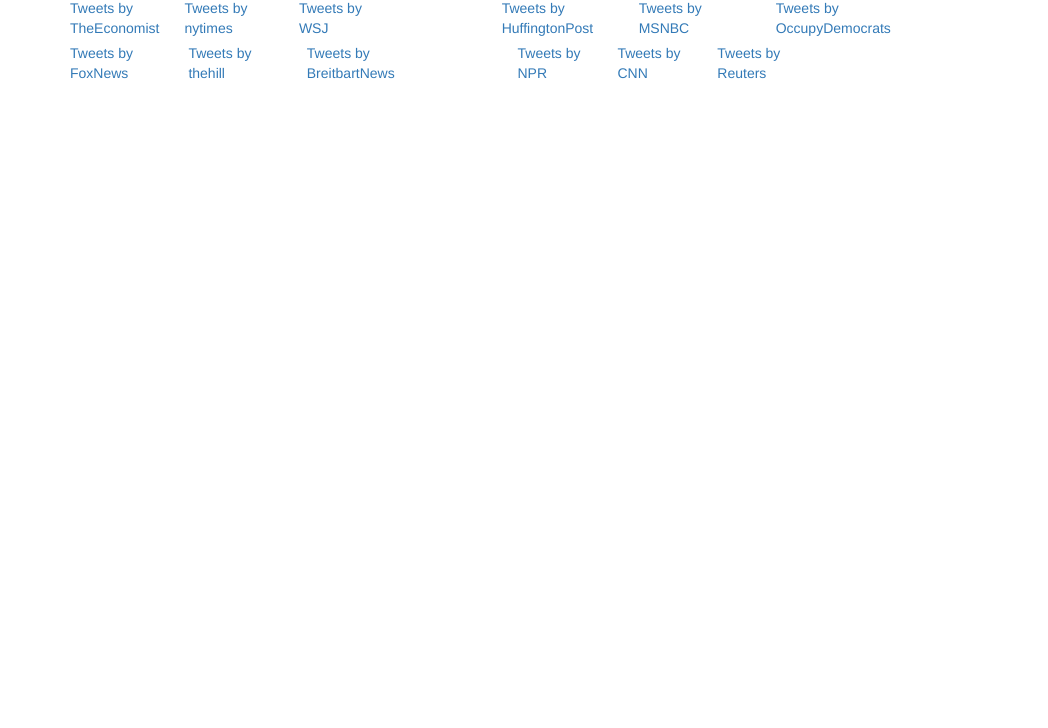
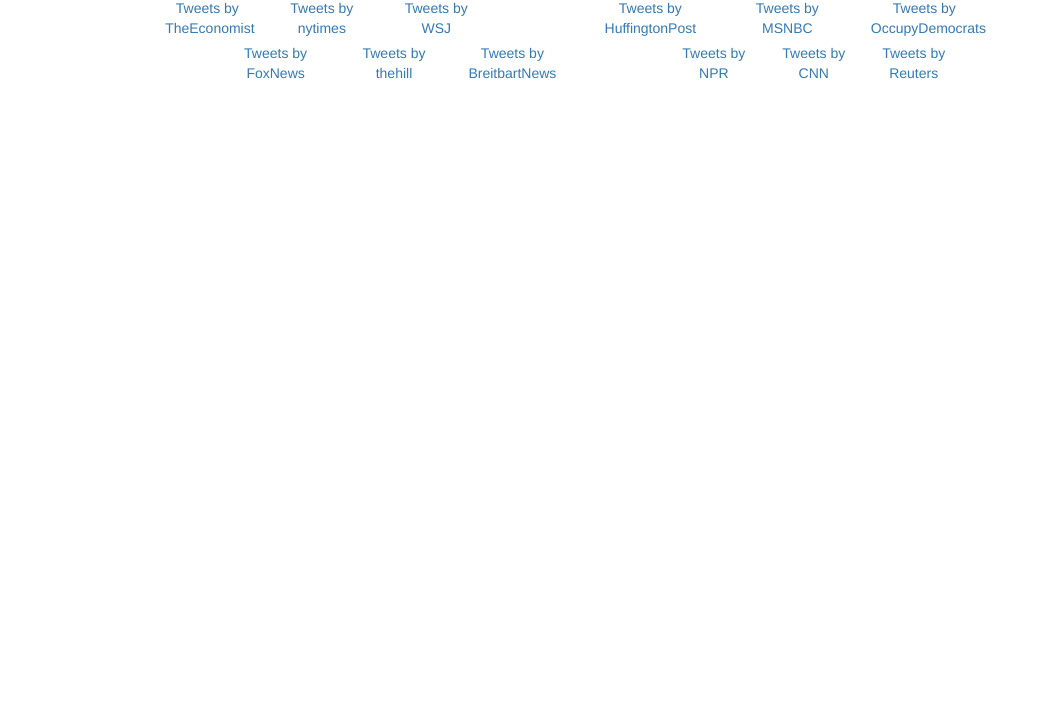
Before and after one commit to 1CTWgha/twitter, a plain HTML site: page index.html in a window 1280 px wide. Shown: the part 72-800 px from the top of the page, without its empty margins (0-1048 px from the left). Drawn offline with nearby package versions, Linux system fonts and the light colour scheme.

Commit message:
Tweet Size

```diff
--- a/index.html
+++ b/index.html
@@ -7,27 +7,28 @@
     <link rel="stylesheet" type="text/css" href="style.css">
   </head>
   <body>
-    <h1>OMNIVORE</h1>
     <div class="container">
+      <h1>OMNIVORE</h1>
+
       <div class="row">
-        <div class="col-xs-3"><a class="twitter-timeline" width="70%" height="50%" href="https://twitter.com/TheEconomist">Tweets by TheEconomist</a> <script async src="https://platform.twitter.com/widgets.js" charset="utf-8"></script></div>
-        <div class="col-xs-3"><a class="twitter-timeline" width="70%" height="50%" href="https://twitter.com/nytimes">Tweets by nytimes</a> <script async src="https://platform.twitter.com/widgets.js" charset="utf-8"></script></div>
-        <div class="col-xs-3"><a class="twitter-timeline" width="70%" height="50%" href="https://twitter.com/WSJ">Tweets by WSJ</a> <script async src="https://platform.twitter.com/widgets.js" charset="utf-8"></script></div>
+        <div class="col-xs-3"><a class="twitter-timeline" width="50em" height="25em" href="https://twitter.com/TheEconomist">Tweets by TheEconomist</a> <script async src="https://platform.twitter.com/widgets.js" charset="utf-8"></script></div>
+        <div class="col-xs-3"><a class="twitter-timeline" width="50em" height="25em" href="https://twitter.com/nytimes">Tweets by nytimes</a> <script async src="https://platform.twitter.com/widgets.js" charset="utf-8"></script></div>
+        <div class="col-xs-3"><a class="twitter-timeline" width="50em" height="25em" href="https://twitter.com/WSJ">Tweets by WSJ</a> <script async src="https://platform.twitter.com/widgets.js" charset="utf-8"></script></div>
       </div>
       <div class="row">
-        <div class="col-xs-3"><a class="twitter-timeline" width="300px" height="300px" href="https://twitter.com/HuffingtonPost">Tweets by HuffingtonPost</a> <script async src="https://platform.twitter.com/widgets.js" charset="utf-8"></script></div>
-        <div class="col-xs-3"><a class="twitter-timeline" width="300px" height="300px" href="https://twitter.com/MSNBC">Tweets by MSNBC</a> <script async src="https://platform.twitter.com/widgets.js" charset="utf-8"></script></div>
-        <div class="col-xs-3"><a class="twitter-timeline" width="300px" height="300px" href="https://twitter.com/OccupyDemocrats">Tweets by OccupyDemocrats</a> <script async src="https://platform.twitter.com/widgets.js" charset="utf-8"></script></div>
+        <div class="col-xs-3"><a class="twitter-timeline" width="50em" height="25em" href="https://twitter.com/HuffingtonPost">Tweets by HuffingtonPost</a> <script async src="https://platform.twitter.com/widgets.js" charset="utf-8"></script></div>
+        <div class="col-xs-3"><a class="twitter-timeline" width="50em" height="25em" href="https://twitter.com/MSNBC">Tweets by MSNBC</a> <script async src="https://platform.twitter.com/widgets.js" charset="utf-8"></script></div>
+        <div class="col-xs-3"><a class="twitter-timeline" width="50em" height="25em" href="https://twitter.com/OccupyDemocrats">Tweets by OccupyDemocrats</a> <script async src="https://platform.twitter.com/widgets.js" charset="utf-8"></script></div>
       </div>
       <div class="row">
-        <div class="col-xs-3"><a class="twitter-timeline" width="300px" height="300px" href="https://twitter.com/FoxNews">Tweets by FoxNews</a> <script async src="https://platform.twitter.com/widgets.js" charset="utf-8"></script></div>
-        <div class="col-xs-3"><a class="twitter-timeline" width="25%" height="35%" href="https://twitter.com/thehill">Tweets by thehill</a> <script async src="https://platform.twitter.com/widgets.js" charset="utf-8"></script></div>
-        <div class="col-xs-3"><a class="twitter-timeline" width="25%" height="35%" href="https://twitter.com/BreitbartNews">Tweets by BreitbartNews</a> <script async src="https://platform.twitter.com/widgets.js" charset="utf-8"></script></div>
+        <div class="col-xs-3"><a class="twitter-timeline" width="50em" height="25em" href="https://twitter.com/FoxNews">Tweets by FoxNews</a> <script async src="https://platform.twitter.com/widgets.js" charset="utf-8"></script></div>
+        <div class="col-xs-3"><a class="twitter-timeline" width="50em" height="25em" href="https://twitter.com/thehill">Tweets by thehill</a> <script async src="https://platform.twitter.com/widgets.js" charset="utf-8"></script></div>
+        <div class="col-xs-3"><a class="twitter-timeline" width="50em" height="25em" href="https://twitter.com/BreitbartNews">Tweets by BreitbartNews</a> <script async src="https://platform.twitter.com/widgets.js" charset="utf-8"></script></div>
       </div>
       <div class="row">
-        <div class="col-xs-3"><a class="twitter-timeline" width="25%" height="40%" href="https://twitter.com/NPR">Tweets by NPR</a> <script async src="https://platform.twitter.com/widgets.js" charset="utf-8"></script></div>
-        <div class="col-xs-3"><a class="twitter-timeline" width="25%" height="40%" href="https://twitter.com/CNN">Tweets by CNN</a> <script async src="https://platform.twitter.com/widgets.js" charset="utf-8"></script></div>
-        <div class="col-xs-3"><a class="twitter-timeline" width="25%" height="40%" href="https://twitter.com/Reuters">Tweets by Reuters</a> <script async src="https://platform.twitter.com/widgets.js" charset="utf-8"></script></div>
+        <div class="col-xs-3"><a class="twitter-timeline" width="50em" height="25em" href="https://twitter.com/NPR">Tweets by NPR</a> <script async src="https://platform.twitter.com/widgets.js" charset="utf-8"></script></div>
+        <div class="col-xs-3"><a class="twitter-timeline" width="50em" height="25em" href="https://twitter.com/CNN">Tweets by CNN</a> <script async src="https://platform.twitter.com/widgets.js" charset="utf-8"></script></div>
+        <div class="col-xs-3"><a class="twitter-timeline" width="50em" height="25em" href="https://twitter.com/Reuters">Tweets by Reuters</a> <script async src="https://platform.twitter.com/widgets.js" charset="utf-8"></script></div>
       </div>
 
     </div>
--- a/style.css
+++ b/style.css
@@ -1,3 +1,7 @@
 .row {
   display: inline-block;
 }
+.container {
+  text-align: center;
+  margin: 0 auto;
+}
```
